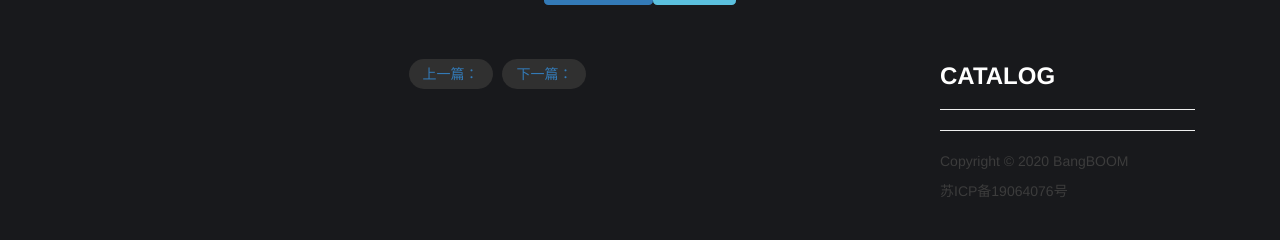
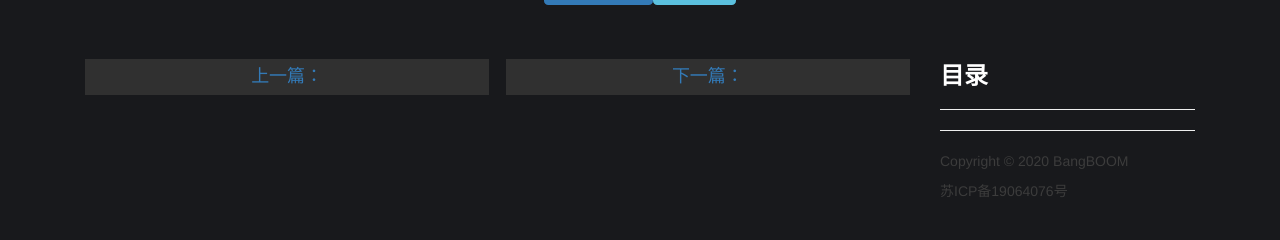
Before and after one commit to BangBOOM/Django-Blog-App, a Django app: template templates/detail.html in a window 1280 px wide. Shown: the part 178-418 px from the top of the page. Run offline with Django 3.2, Linux system fonts and the light colour scheme; the template is opened without the code that fills it, so the values that code supplies are empty; some libraries are stand-ins or nearby versions.

Commit message:
update the ui

```diff
--- a/templates/_partial/copyright.html
+++ b/templates/_partial/copyright.html
@@ -1,4 +1,14 @@
-<div>
-    <p style="color: #3c3c3c">Copyright © 2020 BangBOOM</p>
-    <a target="_blank" href="http://www.beian.miit.gov.cn" style="color: #3c3c3c">苏ICP备19064076号</a>
+<div class="copyright">
+    <p>Copyright © 2020 <a target="_blank" href="https://github.com/BangBOOM/Django-Blog-App">BangBOOM</a></p>
+    <a target="_blank" href="http://www.beian.miit.gov.cn">苏ICP备19064076号</a>
 </div>
+
+<style>
+    .copyright p {
+        color: #3c3c3c;
+    }
+
+    .copyright a {
+        color: #3c3c3c;
+    }
+</style>
--- a/templates/detail.html
+++ b/templates/detail.html
@@ -39,24 +39,34 @@
             <div>
                 <nav aria-label="...">
                     <ul class="pager">
-                        <li style="margin: 3px">
-                            <a href="{{ previous_article.article_id }}"
-                               style="background-color: rgb(48, 48, 48);border: transparent;">
+                        <li class="previous">
+                            <a href="{{ previous_article.article_id }}" class="page-change">
                                 上一篇：{{ previous_article.title }}
                             </a></li>
-                        <li style="margin: 3px"><a href="{{ next_article.article_id }}"
-                                                   style="background-color: rgb(48, 48, 48);border: transparent;">
+                        <li class="next"><a href="{{ next_article.article_id }}" class="page-change">
                             下一篇：{{ next_article.title }}
                         </a></li>
                     </ul>
                 </nav>
             </div>
+            <style>
+                .page-change {
+                    background-color: rgb(48, 48, 48) !important;
+                    border: transparent !important;
+                    width: 49% !important;
+                    white-space: nowrap !important;
+                    text-overflow: ellipsis !important;
+                    overflow: hidden !important;
+                    border-radius: 0 !important;
+                    font-size: 18px !important;
+                }
+            </style>
         </div>
     </div>
 
 
     <div class="col-md-3" role="complementary" style="margin-top: 4px">
-        <h3><strong>CATALOG</strong></h3>
+        <h3><strong>目录</strong></h3>
         <hr>
         <div class="title" style="font-size: 18px;text-align: left">
             {{ toc|safe }}
--- a/views.py
+++ b/views.py
@@ -124,9 +124,7 @@ def get_detail_page(request, article_id):
             'markdown.extensions.toc',
         ]
     )
-    print(curr_article.content)
     curr_article.content = md.convert(curr_article.content)
-    print(curr_article.content)
     return render(request, 'detail.html', {
         'curr_article': curr_article,
         'toc': md.toc,
```
Also changed, not shown: templates/_partial/article_list.html (+20 -3 lines), templates/_partial/footer.html (+15 -7 lines), templates/_partial/link.html (+16 -5 lines), templates/_partial/search_part.html (+7 -1 lines).
